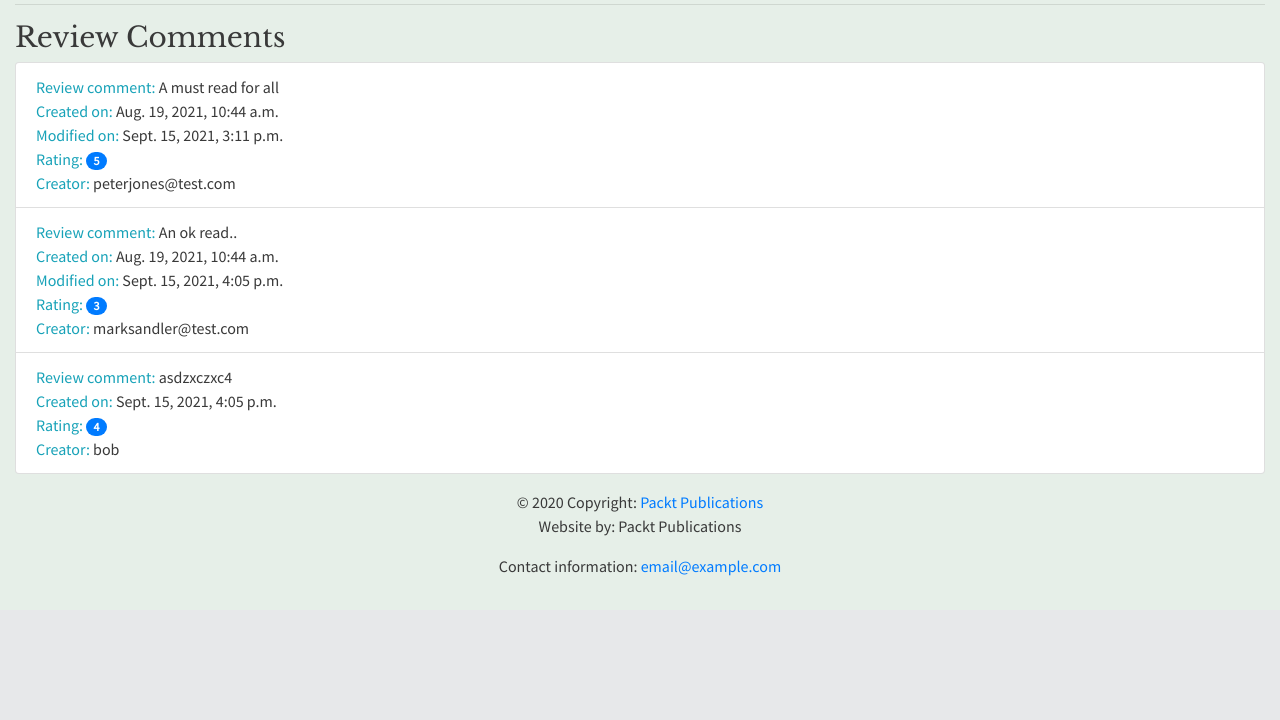
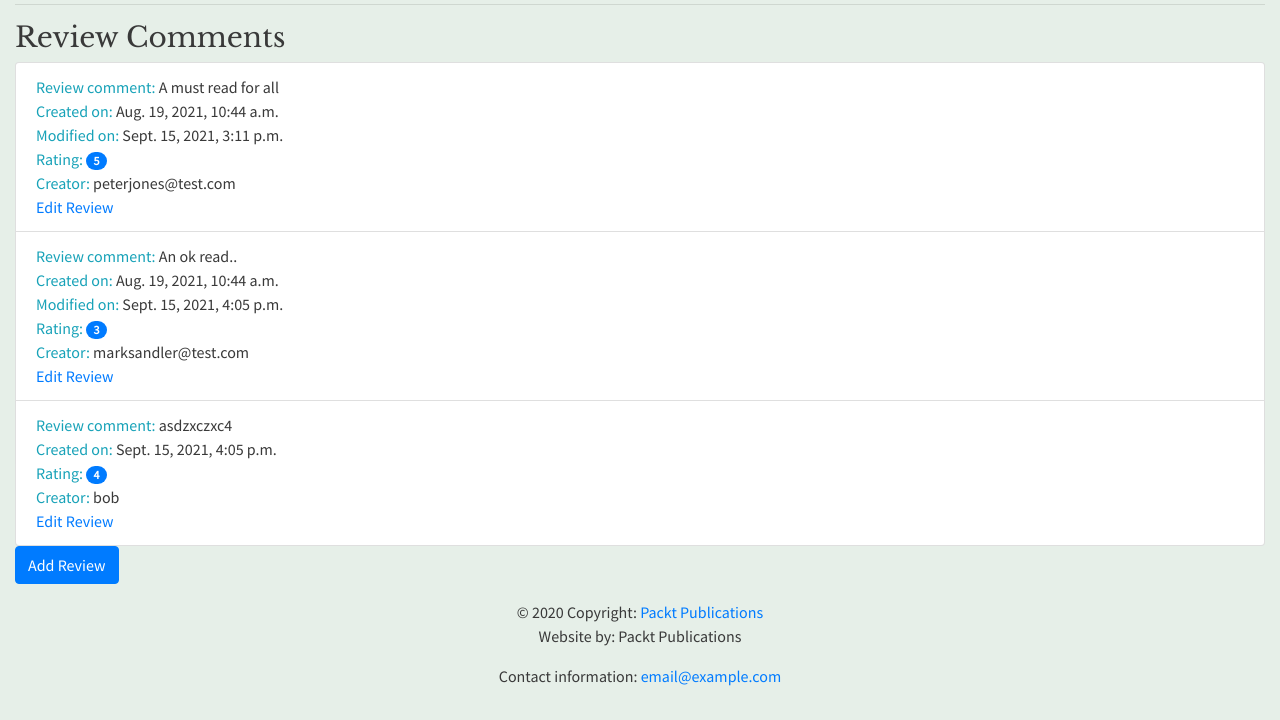
Before and after one commit to fifdee/bookr, a Django app: page /book/1/ in a window 1280 px wide. Shown: the part 299-1019 px from the top of the page. Before the commit the page ends 875 px from the top, so only its background shows below. Run offline with Django 3.2, Linux system fonts and the light colour scheme; data comes from the database, SQL or seed files in the repository; both versions use the stored data as it was after the commit; some libraries are stand-ins or nearby versions.

Commit message:
end_of_ch_7

```diff
--- a/reviews/forms.py
+++ b/reviews/forms.py
@@ -16,8 +16,8 @@ class PublisherForm(forms.ModelForm):
 
 
 class ReviewForm(forms.ModelForm):
-    rating = forms.IntegerField(min_value=0, max_value=5)
-
     class Meta:
         model = Review
         exclude = ["date_edited", "book"]
+
+    rating = forms.IntegerField(min_value=0, max_value=5)
--- a/reviews/models.py
+++ b/reviews/models.py
@@ -57,3 +57,6 @@ class Review(models.Model):
     date_edited = models.DateTimeField(null=True, help_text="The date and time the review was last edited.")
     creator = models.ForeignKey(auth.get_user_model(), on_delete=models.CASCADE)
     book = models.ForeignKey(Book, on_delete=models.CASCADE, help_text="The Book that this review is for.")
+
+    def __str__(self):
+        return f'{self.creator}: {self.book}'
--- a/reviews/templates/reviews/book_details.html
+++ b/reviews/templates/reviews/book_details.html
@@ -27,8 +27,9 @@
             <br>
             <span class="text-info">Creator: </span><span>{{ review.creator }}</span>
             <br>
+            <a href="{% url 'review_edit' item.book.pk review.pk %}">Edit Review</a>
         </li>
       {% endfor %}
   </ul>
-
-{% endblock %}
+    <a href="{% url 'review_create' item.book.pk %}" class="btn btn-primary">Add Review</a>
+{% endblock content %}
--- a/reviews/urls.py
+++ b/reviews/urls.py
@@ -8,4 +8,6 @@ urlpatterns = [
     path('book-search/', views.book_search, name='book_search'),
     path('publishers/<int:pk>/', views.publisher_edit, name='publisher_edit'),
     path('publishers/new/', views.publisher_edit, name='publisher_create'),
+    path('book/<int:book_pk>/reviews/new/', views.review_edit, name='review_create'),
+    path('book/<int:book_pk>/reviews/<int:review_pk>/', views.review_edit, name='review_edit'),
 ]
--- a/reviews/views.py
+++ b/reviews/views.py
@@ -1,7 +1,8 @@
+import django.utils.timezone
 from django.shortcuts import render, get_object_or_404, redirect
 from .models import Book, Review, Contributor, Publisher
 from .utils import average_rating
-from .forms import SearchForm, PublisherForm
+from .forms import SearchForm, PublisherForm, ReviewForm
 from django.contrib import messages
 
 
@@ -83,4 +84,29 @@ def publisher_edit(request, pk=None):
                                                           'form': form})
 
 
-#def review_edit(request, book_pk, review_pk=None):
+def review_edit(request, book_pk, review_pk=None):
+    book_instance = get_object_or_404(Book, pk=book_pk)
+    if review_pk is not None:
+        review_instance = get_object_or_404(Review, book_id=book_pk, pk=review_pk)
+    else:
+        review_instance = None
+
+    if request.method == "POST":
+        form = ReviewForm(request.POST, instance=review_instance)
+        if form.is_valid():
+            updated_review = form.save(commit=False)
+            updated_review.book = book_instance
+            if review_instance:
+                updated_review.date_edited = django.utils.timezone.now()
+                messages.success(request, f'Review for "{book_instance.title}" updated.')
+            else:
+                messages.success(request, f'Review for "{book_instance.title}" created.')
+            updated_review.save()
+
+            return redirect('book_details', updated_review.book.pk)
+    else:
+        form = ReviewForm(instance=review_instance)
+
+    return render(request, 'reviews/instance-form.html', {'form': form, 'instance': review_instance,
+                                                          'model_type': "Review", 'related_model_type': "Book",
+                                                          'related_instance': book_instance})
```
Also changed, not shown: reviews/templates/reviews/instance-form.html (+6 -1 lines), db.sqlite3.
